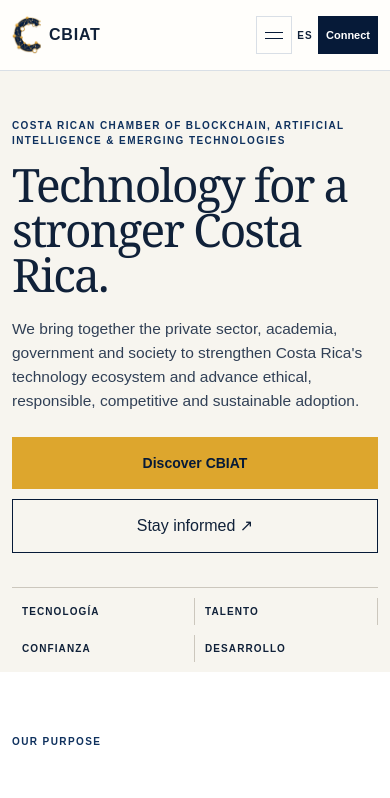
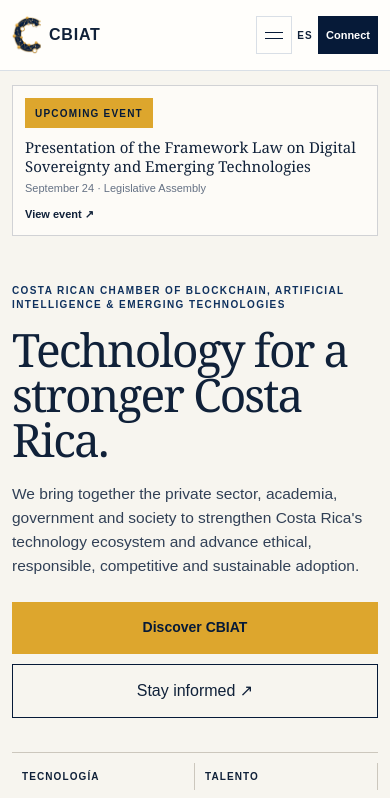
Before and after one commit to techrebelgit/cbiat-web, a Next.js app: page /en in a window 390 px wide. Shown: the top 798 px of the page. Built offline with nearby package versions, Linux system fonts and the light colour scheme.

Commit message:
Add temporary event banner and fix mobile navigation alignment
Add the temporary Luma event announcement above the hero and fix the mobile/tablet dropdown alignment after responsive preview validation.

```diff
--- a/app/[lang]/page.tsx
+++ b/app/[lang]/page.tsx
@@ -10,6 +10,22 @@
   return (
     <main>
       <section className="hero">
+        <div className="shell event-banner-wrap">
+          <a
+            className="event-banner"
+            href="https://luma.com/dk33kd20"
+            target="_blank"
+            rel="noreferrer"
+            aria-label={`${d.eventBanner.title} — ${d.eventBanner.cta}`}
+          >
+            <span className="event-banner-label">{d.eventBanner.label}</span>
+            <span className="event-banner-copy">
+              <strong>{d.eventBanner.title}</strong>
+              <small>{d.eventBanner.meta}</small>
+            </span>
+            <span className="event-banner-cta">{d.eventBanner.cta} ↗</span>
+          </a>
+        </div>
         <div className="shell hero-grid">
           <div>
             <p className="eyebrow">{d.hero.eyebrow}</p>
--- a/app/globals.css
+++ b/app/globals.css
@@ -596,3 +596,114 @@
   margin-top:18px;
   font-size:13px;
 }
+
+
+/* Temporary event announcement */
+.event-banner-wrap{padding-top:22px}
+.event-banner{
+  display:grid;
+  grid-template-columns:auto minmax(0,1fr) auto;
+  align-items:center;
+  gap:18px;
+  width:100%;
+  padding:14px 18px;
+  border:1px solid rgba(6,26,56,.18);
+  background:rgba(255,254,251,.72);
+  transition:background .2s ease,border-color .2s ease;
+}
+.event-banner:hover{
+  background:var(--paper);
+  border-color:rgba(6,26,56,.35);
+}
+.event-banner-label{
+  display:inline-flex;
+  align-items:center;
+  min-height:30px;
+  padding:0 10px;
+  background:var(--gold);
+  color:var(--navy);
+  font-size:10px;
+  font-weight:800;
+  letter-spacing:.12em;
+  text-transform:uppercase;
+  white-space:nowrap;
+}
+.event-banner-copy{
+  min-width:0;
+  display:flex;
+  align-items:baseline;
+  gap:12px;
+}
+.event-banner-copy strong{
+  font-family:Georgia,"Times New Roman",serif;
+  font-size:16px;
+  font-weight:500;
+  line-height:1.25;
+}
+.event-banner-copy small{
+  color:var(--muted);
+  font-size:12px;
+  white-space:nowrap;
+}
+.event-banner-cta{
+  font-size:12px;
+  font-weight:800;
+  white-space:nowrap;
+}
+
+/* Mobile navigation: anchor the dropdown to the viewport, not to the menu trigger.
+   The trigger sits before language/connect actions, so right:0 on the <details>
+   could push a wide dropdown off the left side of small screens. */
+@media(max-width:1120px){
+  .mobile-nav-panel{
+    position:fixed;
+    top:82px;
+    left:20px;
+    right:20px;
+    width:auto;
+    max-width:none;
+    z-index:60;
+  }
+}
+@media(max-width:760px){
+  .event-banner-wrap{padding-top:14px}
+  .event-banner{
+    grid-template-columns:auto minmax(0,1fr);
+    gap:10px 12px;
+    padding:12px;
+  }
+  .event-banner-copy{
+    display:block;
+  }
+  .event-banner-copy strong{
+    display:block;
+    font-size:15px;
+    line-height:1.25;
+  }
+  .event-banner-copy small{
+    display:block;
+    margin-top:4px;
+    font-size:11px;
+    white-space:normal;
+  }
+  .event-banner-cta{
+    grid-column:2;
+    font-size:11px;
+  }
+  .mobile-nav-panel{
+    top:70px;
+    left:16px;
+    right:16px;
+  }
+}
+@media(max-width:520px){
+  .event-banner{
+    grid-template-columns:1fr;
+  }
+  .event-banner-label{
+    justify-self:start;
+  }
+  .event-banner-cta{
+    grid-column:1;
+  }
+}
--- a/messages/en.json
+++ b/messages/en.json
@@ -223,5 +223,11 @@
       "required": "Required",
       "optional": "Optional"
     }
+  },
+  "eventBanner": {
+    "label": "Upcoming event",
+    "title": "Presentation of the Framework Law on Digital Sovereignty and Emerging Technologies",
+    "meta": "September 24 · Legislative Assembly",
+    "cta": "View event"
   }
 }
--- a/messages/es.json
+++ b/messages/es.json
@@ -223,5 +223,11 @@
       "required": "Requerido",
       "optional": "Opcional"
     }
+  },
+  "eventBanner": {
+    "label": "Próximo evento",
+    "title": "Presentación de la Ley Marco de Soberanía Digital y Tecnologías Emergentes",
+    "meta": "24 de septiembre · Asamblea Legislativa",
+    "cta": "Ver evento"
   }
 }
```
